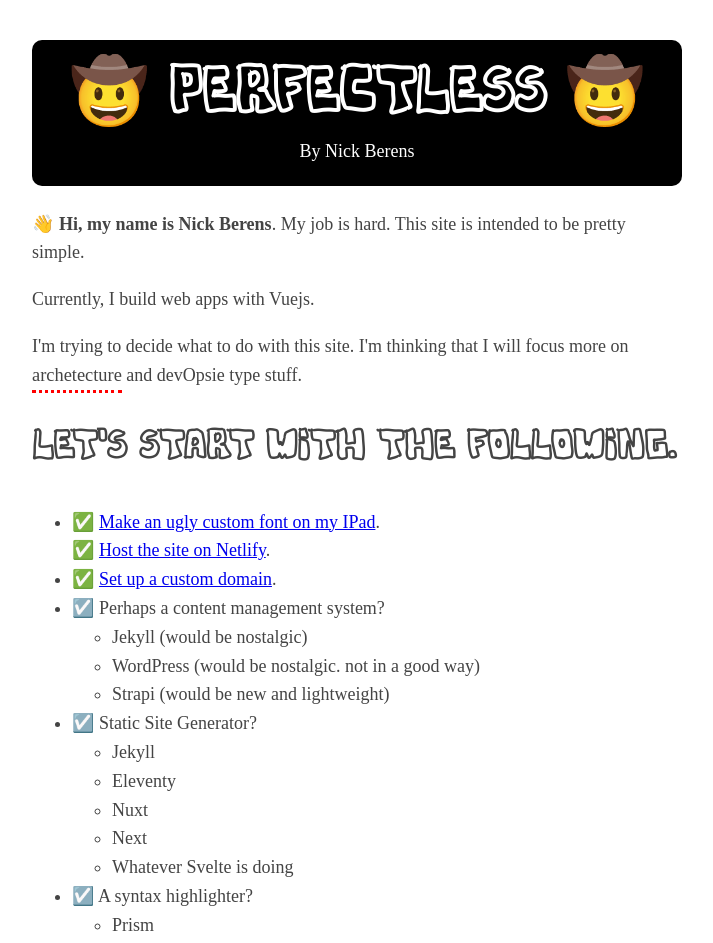
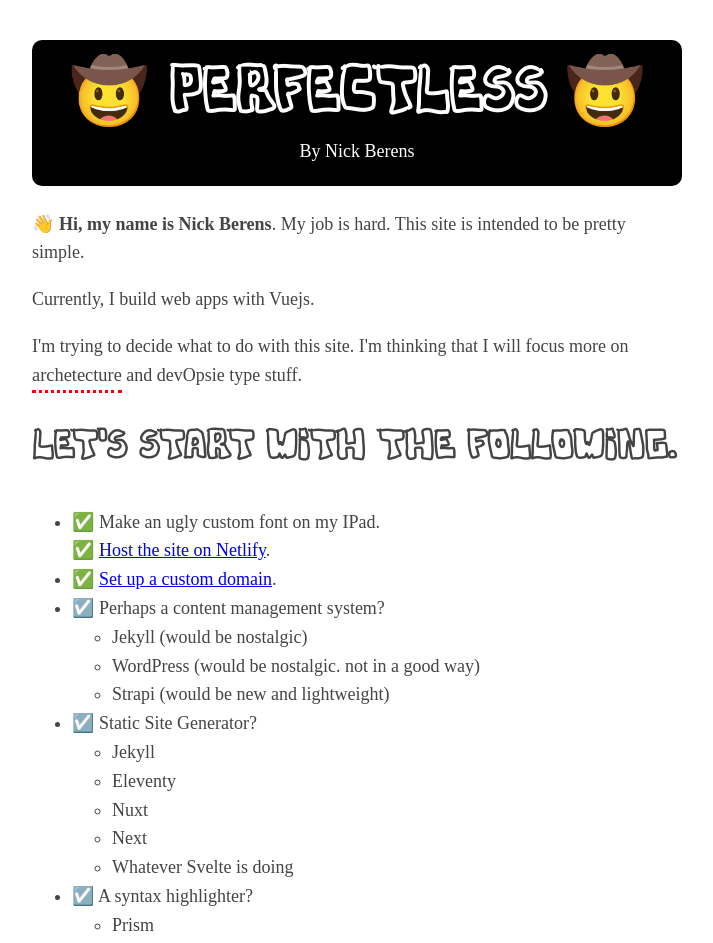
Before and after one commit to nickberens360/me, a plain HTML site: page index.html in a window 1280 px wide. Shown: the whole page, without its empty margins (283-996 px from the left). Drawn offline with Linux system fonts and the light colour scheme.

Commit message:
update homepage content

```diff
--- a/index.html
+++ b/index.html
@@ -89,7 +89,7 @@
   <h2>Let's start with the following.</h2>
   <ul>
     <li>
-      ✅ <a href="pages/totes-not-ai/netlify-deployment.html">Make an ugly custom font on my IPad</a>.</li>
+      ✅ Make an ugly custom font on my IPad.</li>
       ✅ <a href="pages/totes-not-ai/netlify-deployment.html">Host the site on Netlify</a>.</li>
     <li>✅ <a href="pages/totes-not-ai/netlify-deployment.html">Set up a custom domain</a>.</li>
     <li>☑️ Perhaps a content management system?
```
Also changed, not shown: pages/totes-not-ai/netlify-deployment.html (+1 -1 lines).
